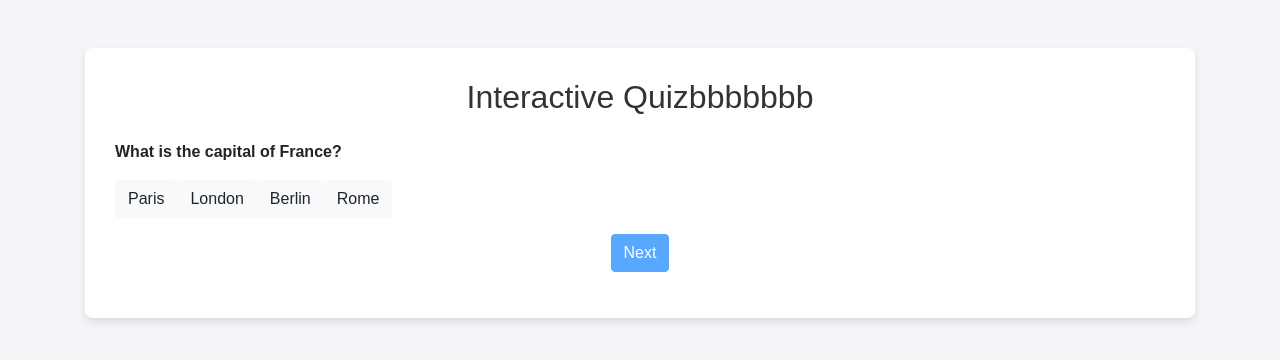
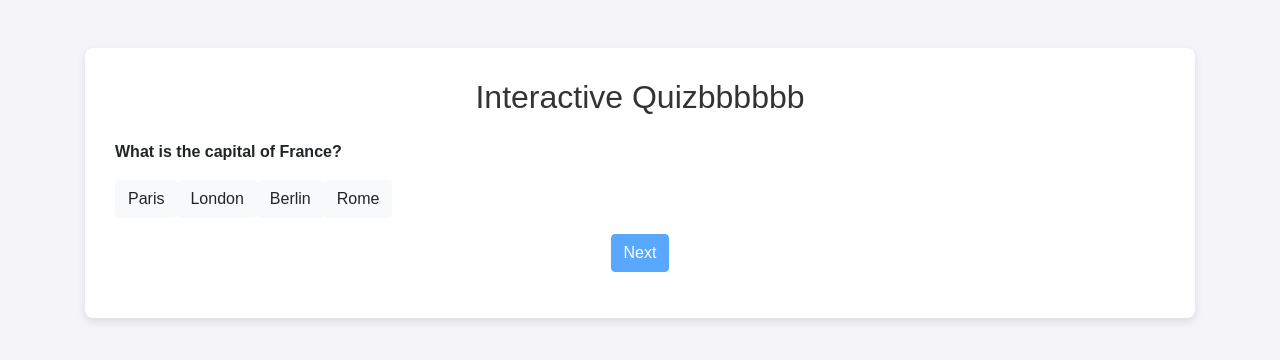
Before and after one commit to Balamurugan2004m/INTERACTIVE-QUIZ-APPLICATION, a plain HTML site: page index.html in a window 1280 px wide. Drawn offline with nearby package versions, Linux system fonts and the light colour scheme.

Commit message:
Update index.html

```diff
--- a/index.html
+++ b/index.html
@@ -10,7 +10,7 @@
 <body>
     <div class="container mt-5">
         <div class="quiz-container">
-            <h2 class="text-center">Interactive Quizbbbbbbb</h2>
+            <h2 class="text-center">Interactive Quizbbbbbb</h2>
             <div id="question-box" class="mt-4"></div>
             <div class="text-center mt-3">
                 <button id="next-btn" class="btn btn-primary">Next</button>
```
